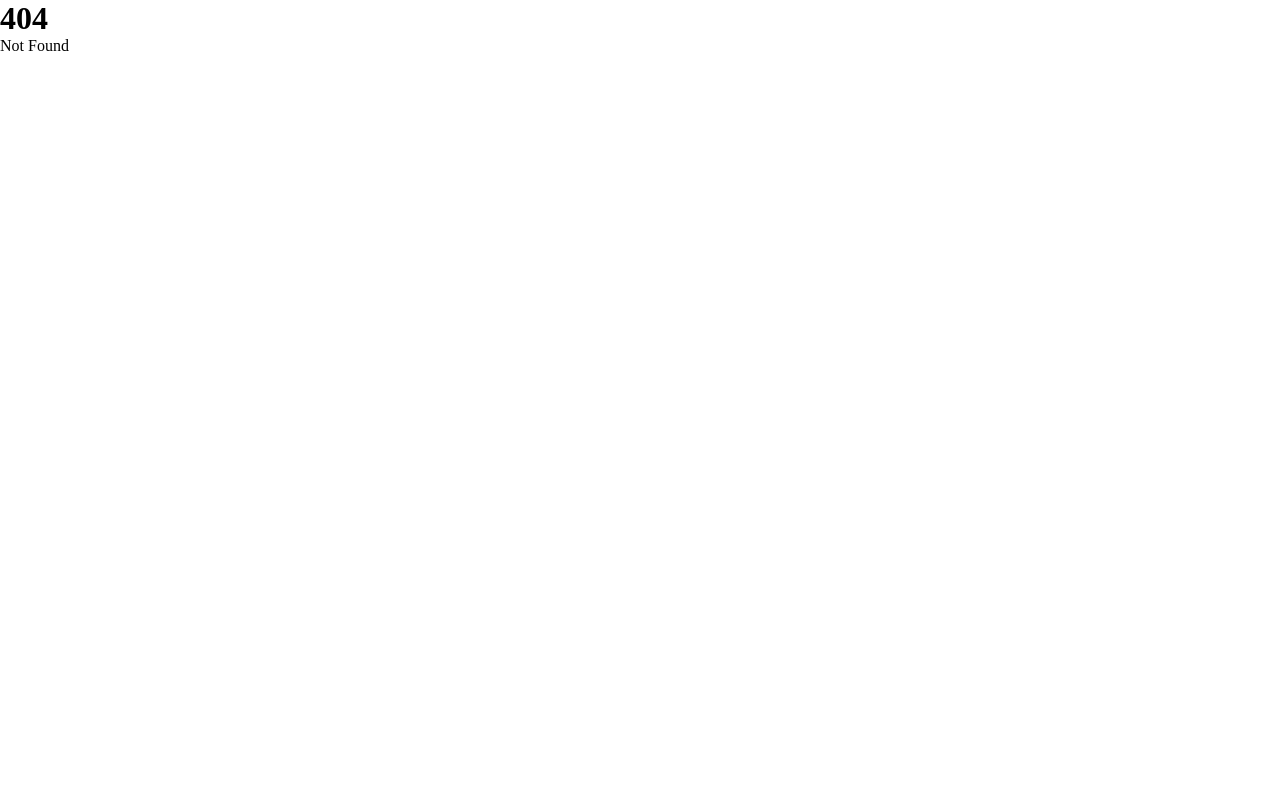
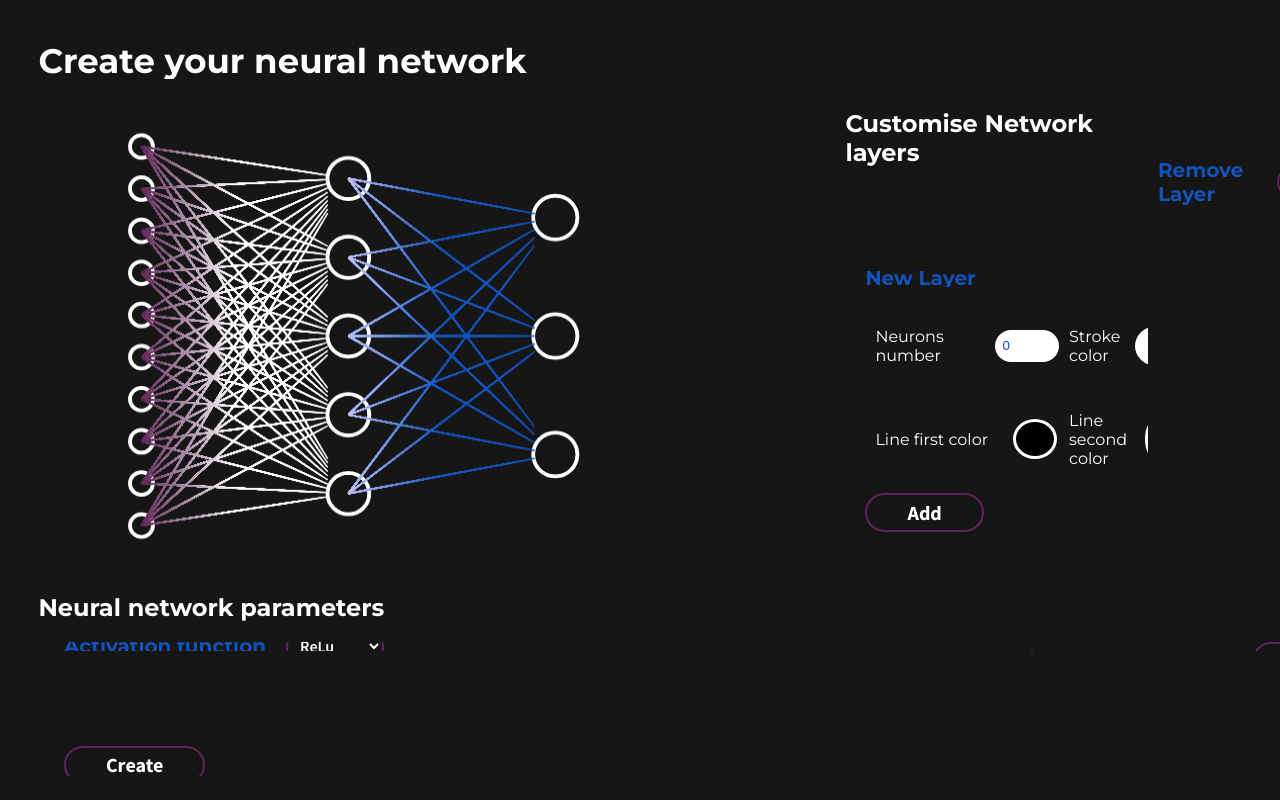
Before and after one commit to Shinji13/multiLayerPerceptron, a SvelteKit app: page /workspace in a window 1280 px wide. Before the commit this address had no page. Built offline with nearby package versions, Linux system fonts and the light colour scheme.

Commit message:
network constructor layout is done

```diff
--- a/src/app.html
+++ b/src/app.html
@@ -23,9 +23,9 @@
 		:root {
 			--bg-color: #161616;
 			--primary-color: #ffffff;
-			--secondary-color: #1352b8;
+			--secondary-color: rgb(19, 82, 184);
 			--network-color: #612458;
-			--text-color: #989ecf;
+			--text-color: rgb(152, 158, 207);
 			--font-sizeXXl: clamp(3.125rem, 2.7826rem + 1.5217vw, 4rem);
 			--font-sizeXl: clamp(2.125rem, 1.7808rem + 1.5217vw, 3rem);
 			--font-sizeBig: clamp(1.5rem, 1.2554rem + 1.086vw, 2.125rem);
--- /dev/null
+++ b/src/components/addLayer.svelte
@@ -0,0 +1,232 @@
+<script>
+	import { networkStructure } from '../utils/svelteStore';
+	let neuronsNumber = 0;
+	let strokeColor = '#ffffff';
+	let lineColorFrom = '#000000';
+	let lineColorTo = '#ffffff';
+	let removedItem = -1;
+	$: {
+		if (removedItem !== -1)
+			networkStructure.update((prev) => {
+				if (networkStructure.length == 1) {
+					prev.pop();
+				} else {
+					prev.splice(removedItem, 1);
+				}
+				return prev;
+			});
+	}
+</script>
+
+<div id="layers">
+	<h2>Customise Network layers</h2>
+	<div>
+		<span>Remove Layer</span>
+		<select name="remove" id="remove" bind:value={removedItem}>
+			<option value={-1} disabled selected>Select a layer</option>
+			{#each $networkStructure as layer, index}
+				<option value={index}>{index}</option>
+			{/each}
+		</select>
+	</div>
+	<div>
+		<span>New Layer</span>
+		<div>
+			<div>
+				<span>Neurons number</span>
+				<input name="neuronNumber" type="number" bind:value={neuronsNumber} class="number" />
+			</div>
+			<div>
+				<span>Stroke color</span>
+				<input id="strokeColor" type="color" max="50" bind:value={strokeColor} class="color" />
+			</div>
+			<div>
+				<span>Line first color</span>
+
+				<input id="EdgeColorOne" type="color" max="50" bind:value={lineColorFrom} class="color" />
+			</div>
+			<div>
+				<span>Line second color</span>
+				<input id="EdgeColorTwo" type="color" max="50" bind:value={lineColorTo} class="color" />
+			</div>
+			<button
+				on:click={() => {
+					if ($networkStructure.length < 8) {
+						let newLayer = {
+							color: '#161616',
+							neuronsNumber: Math.min([50, Math.max([1, neuronsNumber])]),
+							strokeColor: strokeColor,
+							lineColors: [lineColorFrom, lineColorTo]
+						};
+						networkStructure.update((prev) => {
+							prev.push(newLayer);
+							return prev;
+						});
+					}
+				}}>Add</button
+			>
+		</div>
+	</div>
+</div>
+
+<style>
+	#layers {
+		width: 100%;
+		display: flex;
+		flex-direction: column;
+		gap: 10px;
+
+		& div {
+			display: flex;
+			width: 95%;
+		}
+
+		& h2 {
+			color: var(--primary-color);
+			font-family: 'Montserrat', sans-serif;
+			font-size: var(--font-sizeMedium);
+			font-weight: bold;
+		}
+
+		& > div:first-of-type {
+			display: flex;
+			align-items: center;
+			gap: 20px;
+			margin-left: 20px;
+
+			& span {
+				color: var(--secondary-color);
+				font-family: 'Montserrat', sans-serif;
+				font-size: var(--font-sizeRegular);
+				font-weight: bold;
+			}
+			& select {
+				box-sizing: content-box;
+				width: fit-content;
+				height: fit-content;
+				padding-inline: 1.4rem;
+				padding-block: 0.2rem;
+				border-radius: 24px;
+				border: 2px solid var(--network-color);
+				cursor: pointer;
+				color: var(--primary-color);
+				background-color: transparent;
+				font-weight: 600;
+				font-family: 'Source Sans Pro', sans-serif;
+				font-size: var(--font-sizeSmall);
+				position: relative;
+				outline: none;
+
+				& option:first-child {
+					display: none;
+				}
+
+				& option {
+					color: black;
+				}
+			}
+		}
+
+		& > div:last-child {
+			flex-direction: column;
+			gap: 20px;
+			margin-left: 20px;
+
+			& > span {
+				color: var(--secondary-color);
+				font-family: 'Montserrat', sans-serif;
+				font-size: var(--font-sizeRegular);
+				font-weight: bold;
+			}
+			& > div {
+				flex-direction: column;
+				gap: 10px;
+
+				& div {
+					align-items: center;
+					margin-left: 10px;
+					overflow: hidden;
+					justify-content: space-between;
+
+					& span {
+						color: var(--primary-color);
+						font-family: 'Montserrat', sans-serif;
+						font-size: var(--font-sizeSmall);
+					}
+
+					& .number {
+						width: 40%;
+						height: 2rem;
+						border-radius: 24px;
+						background-color: var(--primary-color);
+						border: none;
+						color: var(--secondary-color);
+						outline: none;
+						padding-left: 0.5rem;
+						&::-webkit-outer-spin-button,
+						&::-webkit-inner-spin-button {
+							-webkit-appearance: none;
+						}
+					}
+
+					& .color {
+						width: 3rem;
+						height: 3rem;
+						border-radius: 50%;
+						border: none;
+						background-color: transparent;
+
+						&::-webkit-color-swatch {
+							border: 3px solid var(--primary-color);
+							border-radius: 50%;
+						}
+					}
+				}
+			}
+			& button {
+				width: fit-content;
+				height: fit-content;
+				padding-block: 0.3rem;
+				padding-inline: 2.5rem;
+				display: flex;
+				align-items: center;
+				justify-content: space-evenly;
+				position: relative;
+				font-family: 'Source Sans Pro', sans-serif;
+				font-size: var(--font-sizeRegular);
+				font-weight: bold;
+				z-index: 2;
+				cursor: pointer;
+				color: var(--primary-color);
+				background-color: transparent;
+				border-radius: 24px;
+				border: 2px solid var(--network-color);
+				overflow: hidden;
+
+				&:hover {
+					& i {
+						color: var(--network-color);
+					}
+					border-color: var(--network-color);
+					color: var(--network-color);
+					&::before {
+						width: 100%;
+					}
+				}
+				&::before {
+					content: '';
+					display: inline-block;
+					width: 0;
+					height: 100%;
+					position: absolute;
+					left: 0;
+					top: 0;
+					transition: all 300ms 0s ease;
+					background-color: var(--primary-color);
+					border-radius: 0.5px;
+					z-index: -1;
+				}
+			}
+		}
+	}
+</style>
--- a/src/components/networkConstructor.svelte
+++ b/src/components/networkConstructor.svelte
@@ -30,12 +30,13 @@
 			strokeColor: 'white'
 		}
 	];
+	export let arrowAnimationSteps = 40;
+	export let duration = 150;
+
 	let settings = {
 		canvas: null,
 		context: null,
-		lastAnimateTime: 0,
-		arrowAnimationSteps: 50,
-		duration: 150
+		lastAnimateTime: 0
 	};
 	let edgesPositions = [];
 	let currentDrawnLayer = 0;
@@ -43,10 +44,10 @@
 
 	onMount(() => {
 		settings.lastAnimateTime = new Date().getTime();
+		settings.context = settings.canvas.getContext('2d');
 		settings.canvas.width = settings.canvas.offsetWidth;
 		settings.canvas.height = settings.canvas.offsetHeight;
-		settings.context = settings.canvas.getContext('2d');
-		let layerWidth = settings.canvas.width / networkLayers.length;
+		let layerWidth = settings.canvas.width / (networkLayers.length * 1.3);
 		networkLayers = networkLayers.map((layer, index) => {
 			let startingX = layerWidth * index + layerWidth / 2;
 			let radius = calculateNeuronRadius(settings.canvas.height, layer.neuronsNumber);
@@ -65,13 +66,6 @@
 		});
 		draw();
 	});
-
-	export function onResize() {
-		settings.canvas.width = settings.canvas.offsetWidth;
-		settings.canvas.height = settings.canvas.offsetHeight;
-		animate();
-	}
-
 	export function animate() {
 		settings.context.clearRect(0, 0, settings.canvas.width, settings.canvas.height);
 		currentDrawnLayer = 0;
@@ -82,7 +76,8 @@
 	function draw() {
 		if (edgesPositions.length == 0) {
 			if (currentDrawnLayer == networkLayers.length) return;
-			if (delayToDrawNeuron(settings)) drawNeurons();
+			if (delayToDrawNeuron(duration, settings, networkLayers[currentDrawnLayer].neuronsNumber))
+				drawNeurons();
 		} else {
 			drawEges();
 		}
@@ -124,8 +119,8 @@
 					neuronWeights[i]
 				);
 				drawLine(settings.context, start, neuronWeights[i], edgeColor, 1.5);
-				let deltaX = (target.x - start.x) / settings.arrowAnimationSteps;
-				let deltaY = (target.y - start.y) / settings.arrowAnimationSteps;
+				let deltaX = (target.x - start.x) / arrowAnimationSteps;
+				let deltaY = (target.y - start.y) / arrowAnimationSteps;
 				neuronWeights[i].x += deltaX;
 				neuronWeights[i].y += deltaY;
 			}
--- /dev/null
+++ b/src/components/workspaceParm.svelte
@@ -0,0 +1,136 @@
+<script>
+	import { networkParameters } from '../utils/svelteStore';
+	let activationFunction = 0;
+	let mode = 0;
+</script>
+
+<div id="params">
+	<h2>Neural network parameters</h2>
+	<div>
+		<div>
+			<span>Activation function</span>
+			<select name="activation" id="activation" bind:value={activationFunction}>
+				<option value={0}>ReLu</option>
+				<option value={1}>SoftPlus</option>
+			</select>
+		</div>
+		<div>
+			<span>Operation mode</span>
+			<select name="mode" id="mode" bind:value={mode}>
+				<option value={0}>Regression</option>
+				<option value={1}>multiClass Classification</option>
+				<option value={2}>multiLable Classification</option>
+			</select>
+		</div>
+		<button
+			on:click={() => {
+				networkParameters.set({
+					activationFunction,
+					mode
+				});
+			}}>Create</button
+		>
+	</div>
+</div>
+
+<style>
+	#params {
+		display: flex;
+		flex-direction: column;
+		width: 100%;
+		gap: 20px;
+
+		& h2 {
+			color: var(--primary-color);
+			font-family: 'Montserrat', sans-serif;
+			font-size: var(--font-sizeMedium);
+			font-weight: bolder;
+		}
+
+		& > div {
+			display: flex;
+			align-items: center;
+			gap: 8vw;
+			padding-left: 2vw;
+
+			& button {
+				width: fit-content;
+				height: fit-content;
+				padding-block: 0.3rem;
+				padding-inline: 2.5rem;
+				display: flex;
+				align-items: center;
+				justify-content: space-evenly;
+				position: relative;
+				font-family: 'Source Sans Pro', sans-serif;
+				font-size: var(--font-sizeRegular);
+				font-weight: bold;
+				z-index: 2;
+				cursor: pointer;
+				color: var(--primary-color);
+				background-color: transparent;
+				border-radius: 24px;
+				border: 2px solid var(--network-color);
+				overflow: hidden;
+
+				&:hover {
+					& i {
+						color: var(--network-color);
+					}
+					border-color: var(--network-color);
+					color: var(--network-color);
+					&::before {
+						width: 100%;
+					}
+				}
+				&::before {
+					content: '';
+					display: inline-block;
+					width: 0;
+					height: 100%;
+					position: absolute;
+					left: 0;
+					top: 0;
+					transition: all 300ms 0s ease;
+					background-color: var(--primary-color);
+					border-radius: 0.5px;
+					z-index: -1;
+				}
+			}
+
+			& div {
+				display: flex;
+				align-items: center;
+				gap: 20px;
+
+				& span {
+					color: var(--secondary-color);
+					font-family: 'Montserrat', sans-serif;
+					font-size: var(--font-sizeRegular);
+					font-weight: bold;
+				}
+				& select {
+					box-sizing: content-box;
+					width: fit-content;
+					height: fit-content;
+					padding-inline: 0.5rem;
+					padding-block: 0.3rem;
+					border-radius: 24px;
+					border: 2px solid var(--network-color);
+					cursor: pointer;
+					color: var(--primary-color);
+					background-color: transparent;
+					font-weight: 600;
+					font-family: 'Source Sans Pro', sans-serif;
+					font-size: var(--font-sizeSmall);
+					position: relative;
+					outline: none;
+
+					& option {
+						color: black;
+					}
+				}
+			}
+		}
+	}
+</style>
--- /dev/null
+++ b/src/routes/workspace/+page.svelte
@@ -0,0 +1,56 @@
+<script>
+	import AddLayer from '../../components/addLayer.svelte';
+	import NetworkConstructor from '../../components/networkConstructor.svelte';
+	import WorkspaceParm from '../../components/workspaceParm.svelte';
+	import { networkStructure } from '../../utils/svelteStore';
+</script>
+
+<div id="workspace">
+	<h1>Create your neural network</h1>
+	<div>
+		<div>
+			{#key $networkStructure}
+				<NetworkConstructor
+					networkLayers={$networkStructure}
+					duration={950}
+					arrowAnimationSteps={40}
+				/>
+			{/key}
+		</div>
+		<AddLayer />
+	</div>
+	<WorkspaceParm />
+</div>
+
+<style>
+	#workspace {
+		width: 100vw;
+		height: 100vh;
+		display: flex;
+		flex-direction: column;
+		padding-top: 5vh;
+		padding-left: 3vw;
+		gap: 30px;
+		background-color: var(--bg-color);
+
+		& > h1 {
+			color: var(--primary-color);
+			font-family: 'Montserrat', sans-serif;
+			font-size: var(--font-sizeBig);
+			font-weight: bolder;
+		}
+
+		& div:nth-child(2) {
+			width: 100%;
+			height: 65%;
+			display: grid;
+			grid-template-columns: 65% 35%;
+
+			& div {
+				width: 100%;
+				height: 100%;
+				overflow-y: hidden;
+			}
+		}
+	}
+</style>
--- a/src/utils/canvasMethods.js
+++ b/src/utils/canvasMethods.js
@@ -41,10 +41,10 @@ export function calculateTextSize(canvasHeight, numberOfNeurons) {
 	return Math.min((16 * (canvasHeight / numberOfNeurons)) / (586 / 10), 18);
 }
 
-export function delayToDrawNeuron(settings) {
+export function delayToDrawNeuron(duration, settings, layerNeuronNumber) {
 	let currentTime = new Date().getTime();
 	let delay = currentTime - settings.lastAnimateTime;
-	if (delay < settings.duration) return false;
+	if (delay < duration / layerNeuronNumber) return false;
 	settings.lastAnimateTime = currentTime;
 	return true;
 }
--- /dev/null
+++ b/src/utils/svelteStore.js
@@ -0,0 +1,27 @@
+import { writable } from 'svelte/store';
+
+export const networkStructure = new writable([
+	{
+		color: '#161616',
+		neuronsNumber: 10,
+		strokeColor: 'white',
+		lineColors: ['#612458', 'white']
+	},
+	{
+		color: '#161616',
+		neuronsNumber: 5,
+		strokeColor: 'white',
+		lineColors: ['#bbc3ff', '#1352b8']
+	},
+	{
+		color: '#161616',
+		neuronsNumber: 3,
+		strokeColor: 'white',
+		lineColors: ['#bbc3ff', '#1352b8']
+	}
+]);
+
+export const networkParameters = new writable({
+	activationFunction: 0,
+	mode: 0
+});
```
Also changed, not shown: src/components/home.svelte (+9 -4 lines), 1 other file (tests, documents, lock files or other folders).
